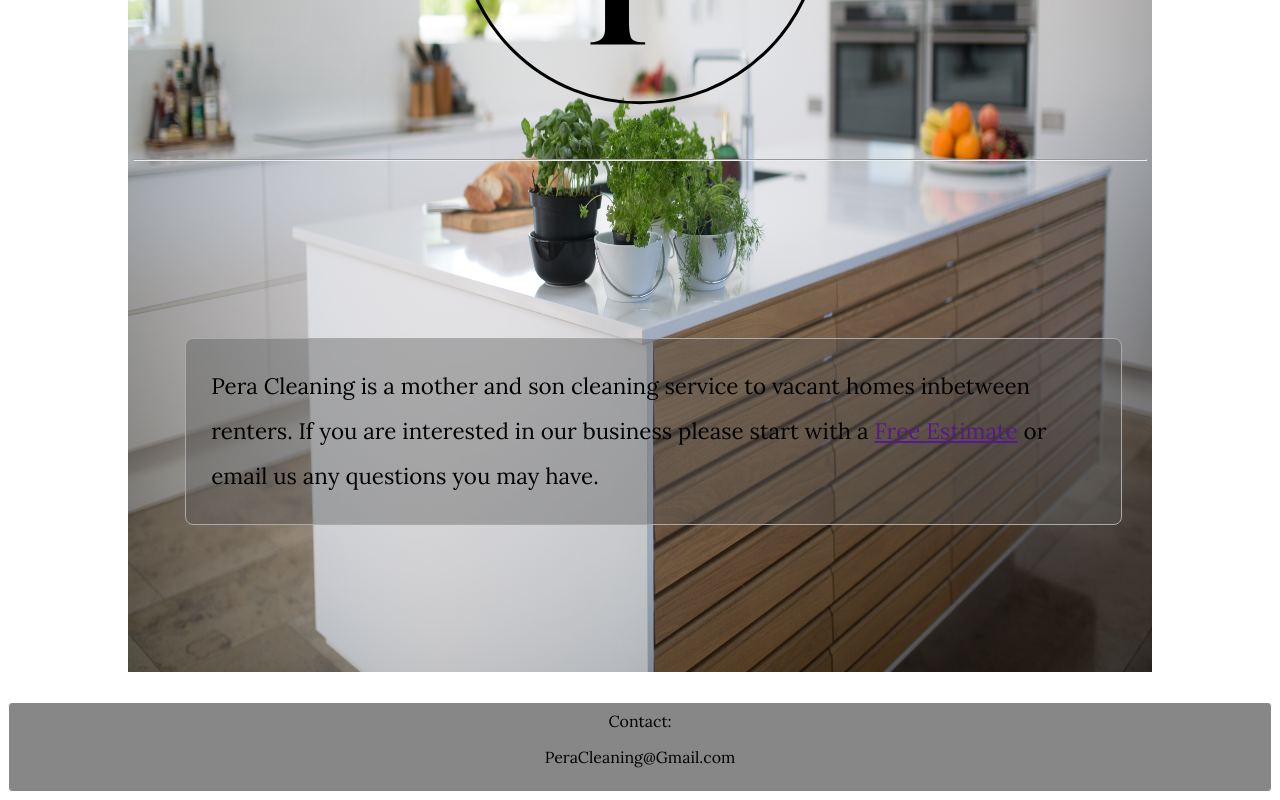
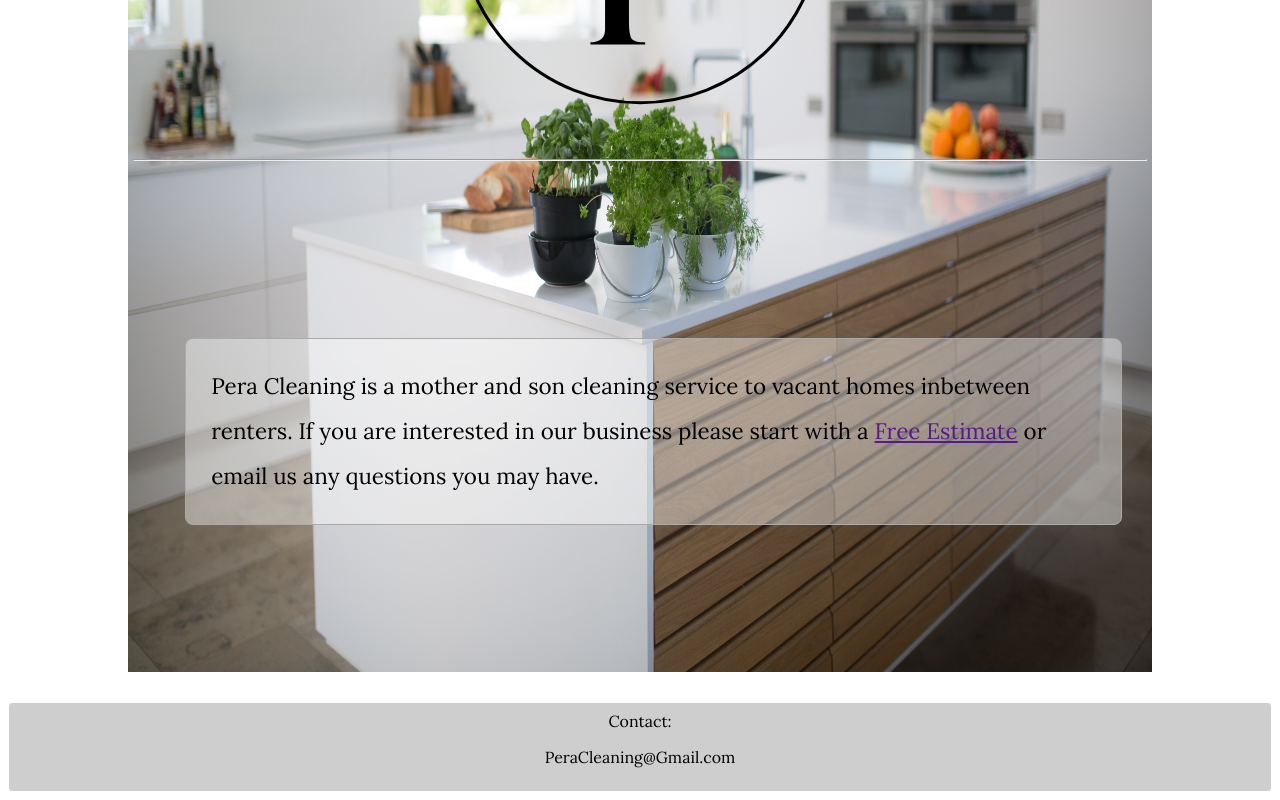
Before and after one commit to peracleaning/peracleaning.github.io, a plain HTML site: page index.html in a window 1280 px wide. Shown: the part 474-1274 px from the top of the page. Drawn offline with Linux system fonts and the light colour scheme.

Commit message:
Update index.html

```diff
--- a/index.html
+++ b/index.html
@@ -62,7 +62,7 @@ font-family:Lora;
  line-height: 200%;
  margin:14%;
  width:70%;
- background: rgb(85,85,85,.4);
+background: rgb(255,255,255,.4);
  padding: 2%;
  border: solid 1px #aaa;
  border-radius: 8px;
@@ -72,7 +72,7 @@ font-family:Lora;
  font-family:Lora;
  font-size: 100%;
  text-align:center;
- background: rgb(85,85,85,.7);
+ background: rgb(185,185,185,.7);
  padding: 8px;
  border: solid 1px white;
  border-radius: 4px;
```
